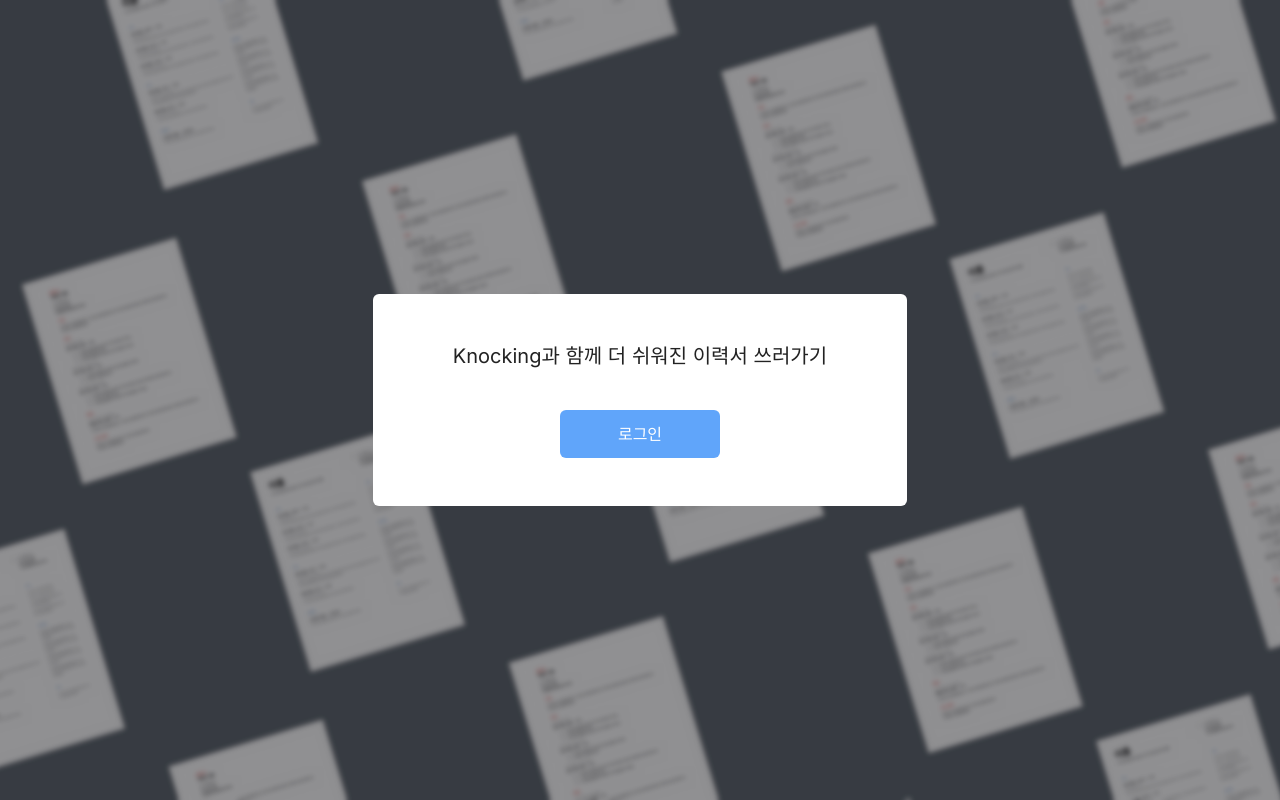
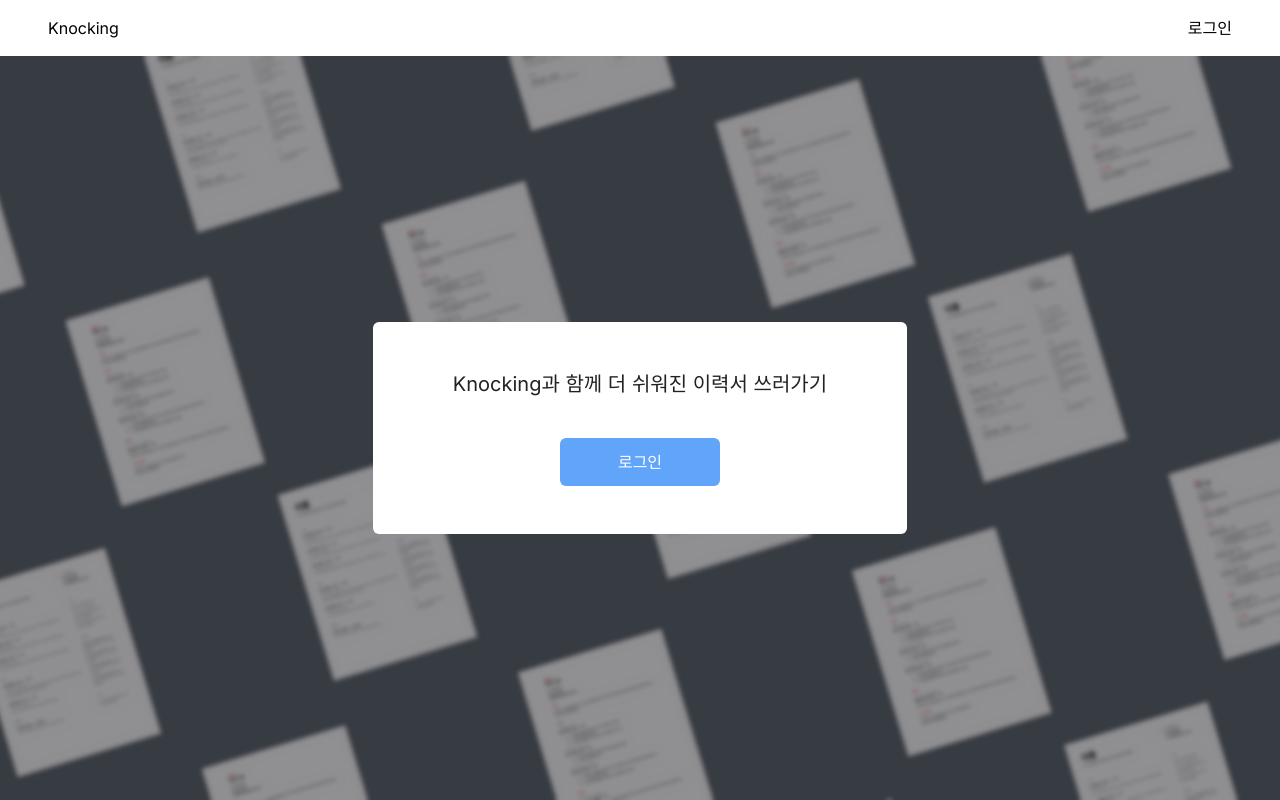
Before and after one commit to Knocking-42/Frontend, a Next.js app: page / in a window 1280 px wide. Built offline with nearby package versions, Linux system fonts and the light colour scheme.

Commit message:
feat: :sparkles: navbar 임시로 추가

```diff
--- a/src/app/layout.tsx
+++ b/src/app/layout.tsx
@@ -1,11 +1,12 @@
-import "./globals.css";
-import type { Metadata } from "next";
-import { Inter } from "next/font/google";
+import clsx from 'clsx';
+import './globals.css';
+import type { Metadata } from 'next';
+import { Inter } from 'next/font/google';
 
-const inter = Inter({ subsets: ["latin"] });
+const inter = Inter({ subsets: ['latin'] });
 export const metadata: Metadata = {
-  title: "Create Next App",
-  description: "Generated by create next app",
+  title: 'Create Next App',
+  description: 'Generated by create next app',
 };
 
 export default function RootLayout({
@@ -14,8 +15,12 @@ export default function RootLayout({
   children: React.ReactNode;
 }) {
   return (
-    <html lang="en">
-      <body className={inter.className}>{children}</body>
+    <html lang='en'>
+      <body
+        className={clsx(inter.className, 'w-screen h-screen flex flex-col')}
+      >
+        {children}
+      </body>
     </html>
   );
 }
--- a/src/app/page.tsx
+++ b/src/app/page.tsx
@@ -2,8 +2,18 @@ import Image from 'next/image';
 
 export default function Home() {
   return (
-    <main className='flex flex-col w-screen h-screen relative'>
+    <>
       {/* TODO: NavBar */}
+      <nav className='bg-white flex justify-between items-center px-12 py-4'>
+        <span>Knocking</span>
+        <button
+          type='button'
+          className=''
+        >
+          <span>로그인</span>
+        </button>
+      </nav>
+      <main className='flex flex-col w-screen h-full relative'>
         <Image
           src='/knocking_bg.png'
           alt='knocking background'
@@ -18,7 +28,7 @@ export default function Home() {
             </span>
             <button
               type='button'
-            className='bg-primary text-white w-40 h-12 mt-10 rounded-md'
+              className='bg-primary text-white w-40 h-12 mt-10 rounded-md hover:bg-secondary transition-colors'
             >
               {/* TODO: Button */}
               <span>로그인</span>
@@ -26,5 +36,6 @@ export default function Home() {
           </div>
         </div>
       </main>
+    </>
   );
 }
```
Lines whose indentation alone changed are shown as unchanged.
